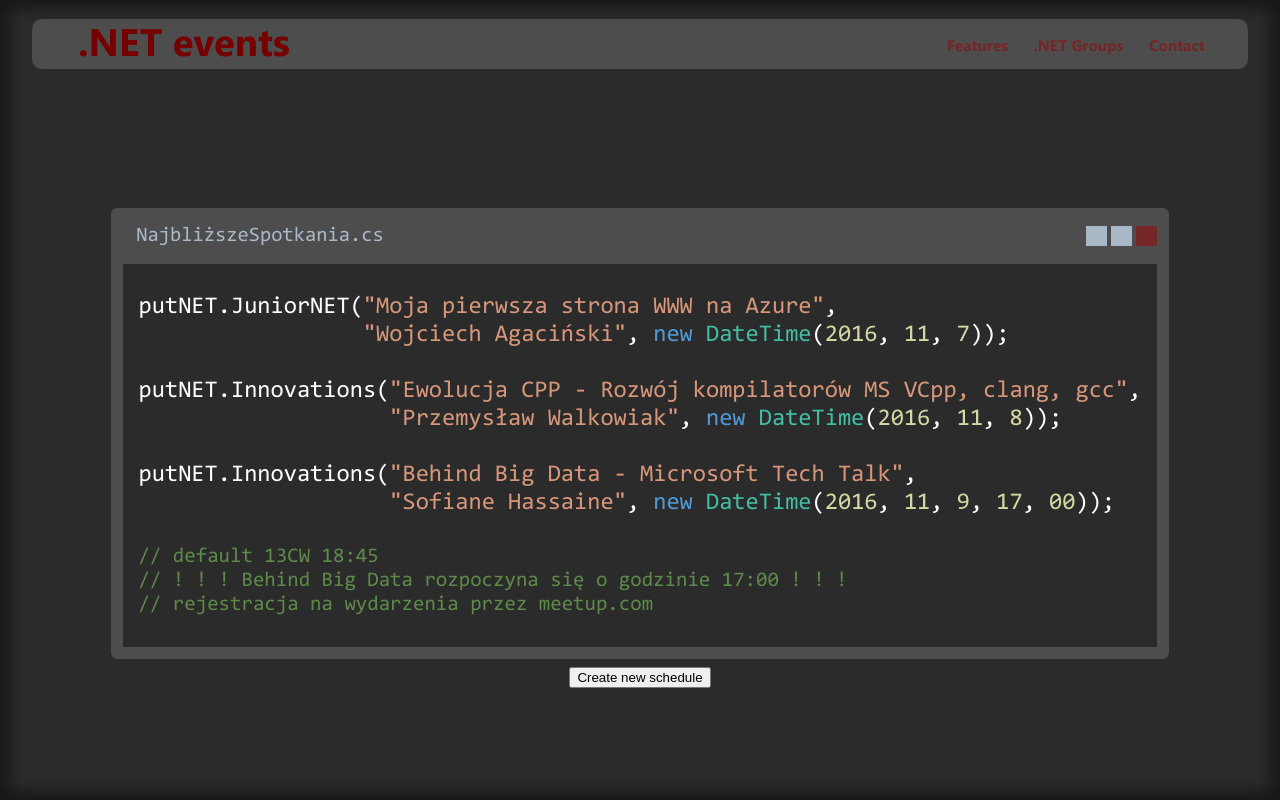
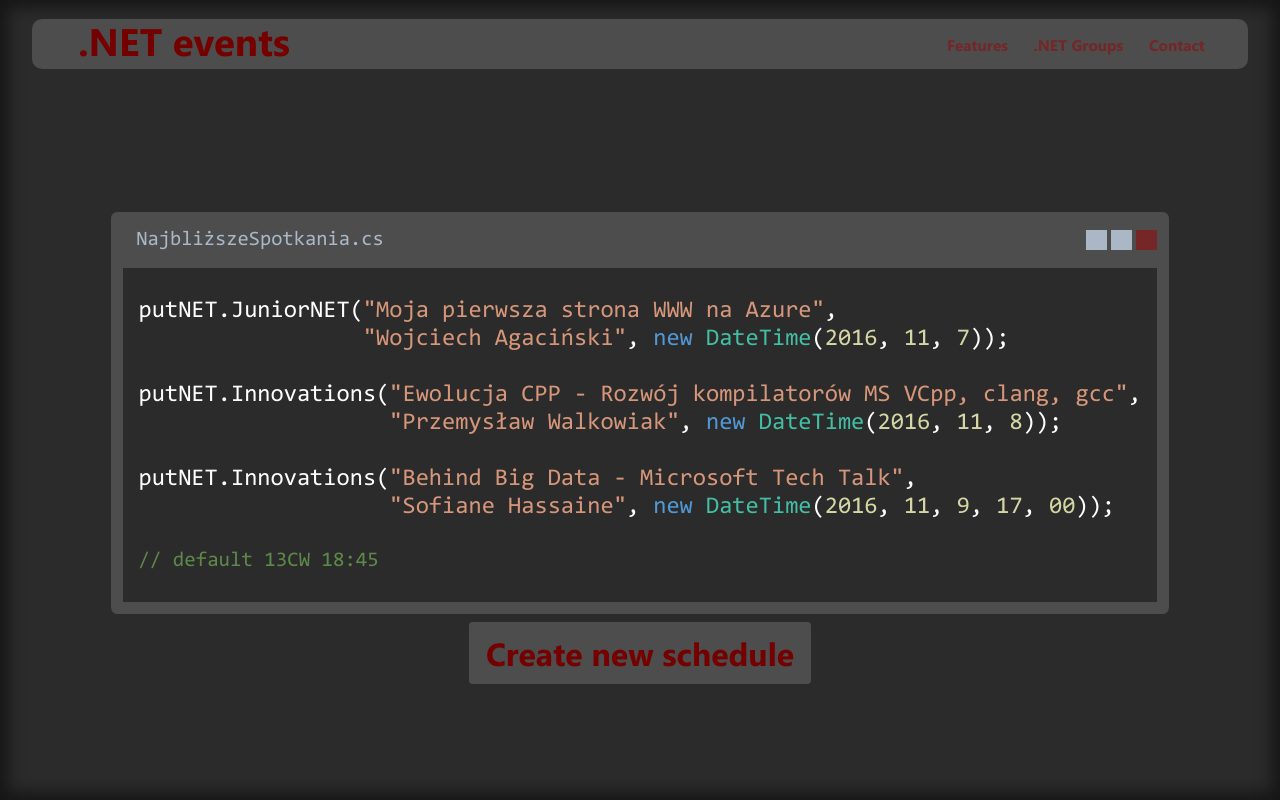
Before and after one commit to Nuurek/dotNet_events, a Django app: page / in a window 1280 px wide. Run offline with Django 3.2, Linux system fonts and the light colour scheme; style sheets or scripts are compiled from the project's sources; some libraries are stand-ins or nearby versions.

Commit message:
Added normalize to counter user agent stylesheets. Styled buttons.

```diff
--- a/events/static/css/_base.scss
+++ b/events/static/css/_base.scss
@@ -11,3 +11,10 @@
     -moz-box-shadow: $value;
     box-shadow: $value;
 }
+
+@mixin user-select($value) {
+    -webkit-user-select: $value;
+    -moz-user-select: $value;
+    -ms-user-select: $value;
+    user-select: $value;
+}
--- a/events/static/css/site.scss
+++ b/events/static/css/site.scss
@@ -15,10 +15,7 @@
     height: 100%;
     font-size: 1vw;
     font-family: "Segoe UI";
-}
-
-body {
-    margin: 0;
+    line-height: normal;
 }
 
 .site-wrapper {
@@ -115,3 +112,44 @@
         }
     }
 }
+
+.btn {
+    display: inline-block;
+    border: 1px solid transparent;
+    padding: 0.5rem 1rem;
+    border-radius: 0.25rem;
+    touch-action: manipulation;
+    font-size: 16px;
+    line-height: 1.25;
+    text-align: center;
+    text-decoration: none;
+    white-space: nowrap;
+    vertical-align: middle;
+    cursor: pointer;
+    @include user-select(none);
+    outline-style: none;
+    border: 1px solid tranparent;
+    border-radius: 0.25rem;
+
+    &.primary {
+        color: $primary-red;
+        background-color: $gray;
+        border-color: $gray;
+
+        &:hover, &:active, &:focus {
+            background-color: #7A7A7A;
+            border-color: #858585;
+        }
+
+        &:active:hover, &:active:focus {
+            background-color: #B3B3B3;
+            border-color: $primary-red;
+        }
+    }
+
+    &.large {
+        font-size: 2.5rem;
+        font-weight: bold;
+        padding: 0.75rem 1.25rem;
+    }
+}
--- a/events/templates/base.html
+++ b/events/templates/base.html
@@ -7,7 +7,8 @@
     <meta http-equiv="X-UA-Compatible" content="IE=edge">
     <meta name="viewport" content="width=device-width, initial-scale=1">
     <title>.NET events</title>
-    <link rel="stylesheet" href="{% sass_src 'css/site.scss' %}" media="screen" />
+    <link rel="stylesheet" href="{% static 'css/normalize.css' %}" media="screen">
+    <link rel="stylesheet" href="{% sass_src 'css/site.scss' %}" media="screen">
     {% block stylesheets %} {% endblock %}
 </head>
 
--- a/events/templates/home.html
+++ b/events/templates/home.html
@@ -111,15 +111,13 @@
                     </div>
                     <div class="info">
                         <span>// default 13CW 18:45</span><br />
-                        <span>// ! ! ! Behind Big Data rozpoczyna się o godzinie 17:00 ! ! !</span><br />
-                        <span>// rejestracja na wydarzenia przez meetup.com</span>
                     </div>
                 </div>
             </div>
         </div>
     </div>
-    <button type="button" name="new-schedule-button">
+    <a href="#" class="btn primary large" name="new-schedule-button">
         Create new schedule
-    </button>
+    </a>
 </section>
 {% endblock %}
```
Also changed, not shown: events/static/css/normalize.css (added).
